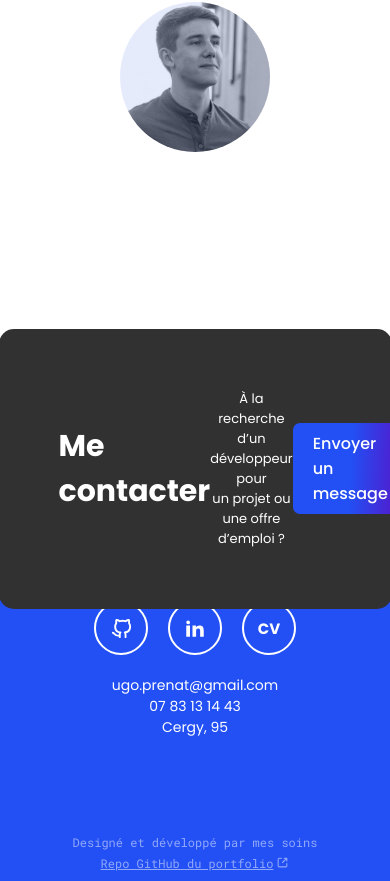
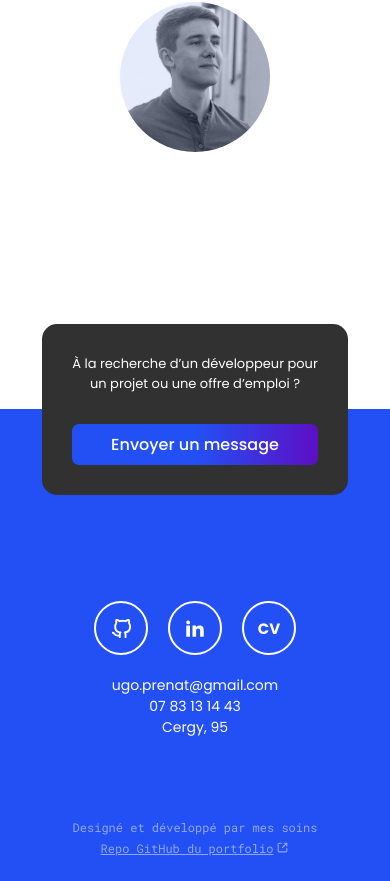
Before and after one commit to ugo-prenat/portfolio, a React (Create React App) app: page / in a window 390 px wide. Shown: the part 5963-6844 px from the top of the page. Built offline with nearby package versions, Linux system fonts and the light colour scheme.

Commit message:
responsive contact section

```diff
--- a/src/styles/contact.module.css
+++ b/src/styles/contact.module.css
@@ -101,3 +101,74 @@
 .footer a {
   color: white;
 }
+@media screen and (max-width: 1200px) {
+  .sendMsgBlock {
+    width: 80%;
+  }
+}
+@media screen and (max-width: 1000px) {
+  .sendMsgBlock {
+    width: calc(100% - 120px - 50px);
+  }
+}
+@media screen and (max-width: 900px) {
+  .sendMsgBlock {
+    width: fit-content;
+  }
+  .title {
+    display: none;
+  }
+  .description {
+    margin-right: 70px;
+  }
+  .footer {
+    margin-bottom: 15px;
+  }
+}
+@media screen and (max-width: 700px) {
+  .sendMsgBlock {
+    padding: 50px;
+  }
+  .description {
+    margin-right: 50px;
+  }
+}
+@media screen and (max-width: 650px) {
+  .sendMsgBlock {
+    flex-direction: column;
+    top: -110px;
+  }
+  .description {
+    margin-right: 0;
+    margin-bottom: 40px;
+  }
+  .sendMsgBlock a {
+    width: calc(100% - 40px);
+    text-align: center;
+  }
+}
+@media screen and (max-width: 400px) {
+  .sendMsgBlock {
+    padding: 30px;
+    top: -85px;
+  }
+  .description {
+    margin-bottom: 30px;
+  }
+}
+@media screen and (max-width: 340px) {
+  .sendMsgBlock {
+    padding: 20px;
+  }
+  .description {
+    margin-bottom: 20px;
+  }
+}
+@media screen and (max-width: 300px) {
+  .component {
+    padding-top: 0;
+  }
+  .sendMsgBlock {
+    display: none;
+  }
+}
```
